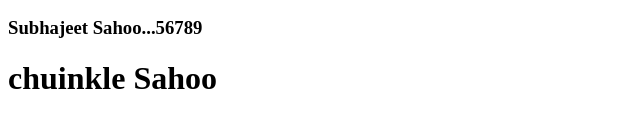
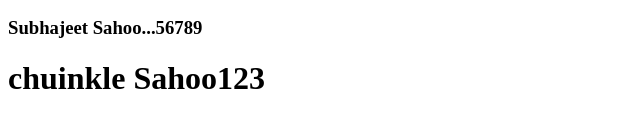
Before and after one commit to DebasishSahoo1987/first-app, a plain HTML site: page index.html in a window 1280 px wide. Shown: the part 136-264 px from the top of the page, 0-640 px from the left. Drawn offline with Linux system fonts and the light colour scheme.

Commit message:
added 123

```diff
--- a/index.html
+++ b/index.html
@@ -2,5 +2,5 @@ i<html>
 	<h1> Debasish Sahoo..123 </h1>
 	<h2> Soubhagya Sahoo </h2>
 	<h3> Subhajeet Sahoo...56789</h3>
-	<h1> chuinkle Sahoo </h1>
+	<h1> chuinkle Sahoo123 </h1>
 </html>
```
